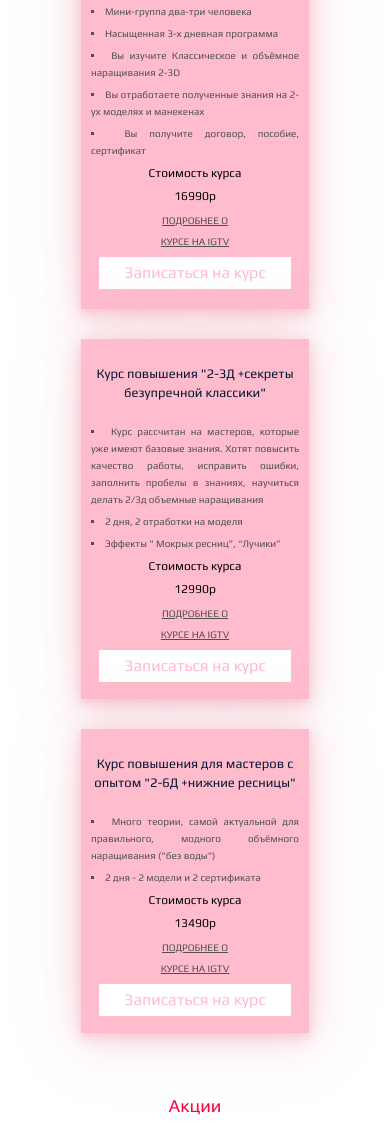
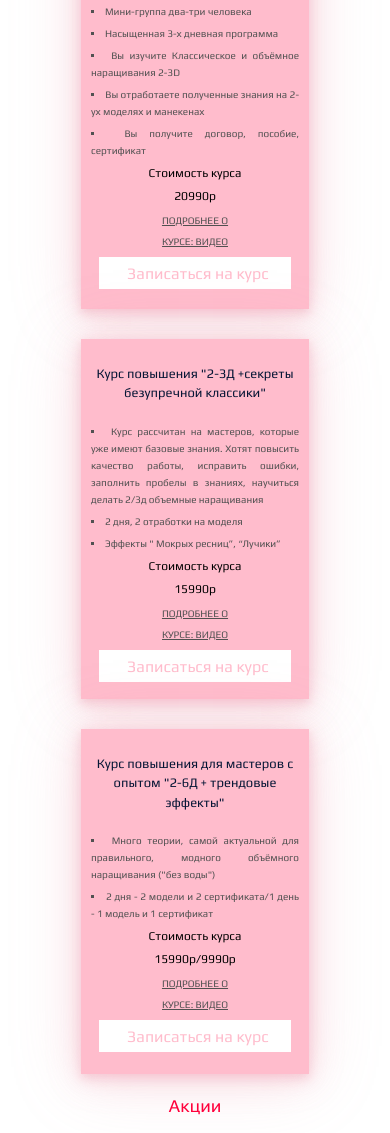
Before and after one commit to maxim-kurashkin/Lashmaker_Oksana_Karaulova, a website: page src/index.html in a window 390 px wide. Shown: the part 1491-2624 px from the top of the page. Drawn offline with nearby package versions, Linux system fonts and the light colour scheme; files that its build step writes are made by us from their sources.

Commit message:
new gulp + some changes

```diff
--- a/src/index.html
+++ b/src/index.html
@@ -59,7 +59,7 @@
                             <li class="menu__item"><a href="#work" class="menu__link menu__white menu__link__close">Мои работы</a></li>
                             <li class="menu__item"><a href="#pupils" class="menu__link menu__white menu__link__close">Мои ученики</a></li>
                             <div class="contacts">
-                            <a href="https://api.whatsapp.com/send?phone=79025567675&text=&source=&data=&app_absent=" class="contacts__ic"><img src="icons/WA.svg" alt="What's App" class="menu__img"></a>
+                            <a href="https://wa.me/79025567675?text=Здравствуйте." class="contacts__ic"><img src="icons/WA.svg" alt="What's App" class="menu__img"></a>
                             <a href="tel:89025567675" class="contacts__ic"><img src="icons/PHone.svg" alt="Phone" class="menu__img"></a>
                             <a href="https://www.instagram.com/oksanak_master/" class="contacts__ic"><img src="icons/Inst.svg" alt="Instagram" class="menu__img"></a>
                             </div>
@@ -110,12 +110,10 @@
                     <li class="courses__items">Вы отработаете полученные знания на 2-ух моделях и манекенах</li>
                     <li class="courses__items mb20px">Вы получите договор, пособие, сертификат</li>
                     <div class="courses__cost">Стоимость курса</div>
-                    <div class="courses__price">16990р</div>
+                    <div class="courses__price">20990р</div>
                     <div class="courses__noflex">
-                        <a href="https://www.instagram.com/tv/B9jSUh1hFse/?igshid=uz492wagcicf" class="courses__link">Подробнее о <br>курсе на IGTV</a>
-                    <form action="https://api.whatsapp.com/send?phone=79025567675&text=&source=&data=&app_absent=" target="_blank">
-                        <button class="courses__btn">Записаться на курс</button>
-                    </form>
+                        <a href="https://www.instagram.com/tv/B9jSUh1hFse/?igshid=uz492wagcicf" class="courses__link">Подробнее о <br>курсе: Видео</a>
+                    <a href="https://wa.me/79025567675?text=Здравствуйте.%20Хочу%20записаться%20на%20'Базовый курс наращивания ресниц. Готовый мастер'" class="courses__btn">Записаться на курс</a>
                     </div>
                 </div>
 
@@ -125,28 +123,24 @@
                     <li class="courses__items">2 дня, 2 отработки на моделя</li>
                     <li class="courses__items mb20px">Эффекты " Мокрых ресниц”, “Лучики”</li>
                     <div class="courses__cost">Стоимость курса</div>
-                    <div class="courses__price">12990р</div>
+                    <div class="courses__price">15990р</div>
+                    <!-- Акция -->
                     <div class="courses__noflex">
-                        <a href="https://www.instagram.com/tv/B1qzTmWBt_T/?igshid=gr3ap92ssajl" class="courses__link">Подробнее о курсе на IGTV</a>
-                        <form action="https://api.whatsapp.com/send?phone=79025567675&text=&source=&data=&app_absent=" target="_blank">
-                            <button class="courses__btn">Записаться на курс</button>
-                        </form>
+                        <a href="https://www.instagram.com/tv/B1qzTmWBt_T/?igshid=gr3ap92ssajl" class="courses__link">Подробнее о курсе: Видео</a>
+                        <a href="https://wa.me/79025567675?text=Здравствуйте.%20Хочу%20записаться%20на%20'Курс повышения '2-3Д +секреты безупречной классики''" class="courses__btn">Записаться на курс</a>
                     </div>
                 </div>
 
                 <div class="courses__tab">
-                    <div class="courses__header">Курс повышения для мастеров с опытом "2-6Д +нижние ресницы" </div>
+                    <div class="courses__header">Курс повышения для мастеров с опытом "2-6Д + трендовые эффекты" </div>
                     <li class="courses__items mt20px">Много теории, самой актуальной для правильного, модного объёмного наращивания ("без
                         воды")</li>
-                    <li class="courses__items mb20px">2 дня - 2 модели и 2 сертификата</li>
+                    <li class="courses__items mb20px">2 дня - 2 модели и 2 сертификата/1 день - 1 модель и 1 сертификат</li>
                     <div class="courses__cost">Стоимость курса</div>
-                    <div class="courses__price">13490р</div>
+                    <div class="courses__price">15990р/9990р</div>
                         <div class="courses__noflex">
-                            <a href="" class="courses__link">Подробнее о курсе на IGTV</a>
-                            <!-- <button  class="courses__btn"><a href="https://api.whatsapp.com/send?phone=79025567675&text=&source=&data=&app_absent=" class="courses_lk">Записаться на курс</a></button> -->
-                            <form action="https://api.whatsapp.com/send?phone=79025567675&text=&source=&data=&app_absent=" target="_blank">
-                                <button class="courses__btn">Записаться на курс</button>
-                            </form>
+                            <a href="" class="courses__link">Подробнее о курсе: Видео</a>
+                            <a href="https://wa.me/79025567675?text=Здравствуйте.%20Хочу%20записаться%20на%20'Курс повышения для мастеров с опытом '2-6Д + трендовые эффекты''" class="courses__btn">Записаться на курс</a>
                         </div>
                 </div>
             </div>
--- a/src/sass/base/_media.scss
+++ b/src/sass/base/_media.scss
@@ -310,7 +310,7 @@
             }
             &:nth-child(3){
                 width: 228px;
-                height: 304px;
+                height: 345px;
             }
         }
         &__header{
@@ -340,6 +340,9 @@
             margin-top: 5px;
             width: 192px;
             height: 32px;
+            padding: 0;
+            padding-top: 5px;
+            padding-left: 28px;
         }
     }
 
--- a/src/sass/blocks/_courses.scss
+++ b/src/sass/blocks/_courses.scss
@@ -35,7 +35,7 @@
         }
         &:nth-child(3){
             width: 357px;
-            height: 456px;
+            height: 525px;
         }
     }
     &__header{
@@ -95,12 +95,22 @@
         width: 300px;
         height: 50px;
         background: #FFFFFF;
+        padding: 13px 77px;
         border: none;
         transition: 0.6s all;
         color: #FFBCCC;
         &:hover{
+            color: #FFBCCC;
+            text-decoration: none;
             box-shadow: 4px 4px 20px #fff;
             border: none;
+        }
+        &:active, &:focus{
+            color: #FFBCCC;
+            text-decoration: none;
+            box-shadow: 4px 4px 20px #fff;
+            border: none;
+            outline: none;
         }
     }
     .mt20px{
```
Also changed, not shown: gulpfile.js (+21 -25 lines), package.json (+18 -24 lines), dist/css/style.min.css, dist/img/Oksana_min.jpg, dist/img/eight.jpg, dist/img/fifth.jpg, dist/img/first.jpg, dist/img/fourth.jpg, dist/img/pupils_photo.jpg, dist/img/second.jpg, dist/img/seven.jpg, dist/img/six.jpg, dist/img/third.jpg, dist/index.html, 4 other files.
